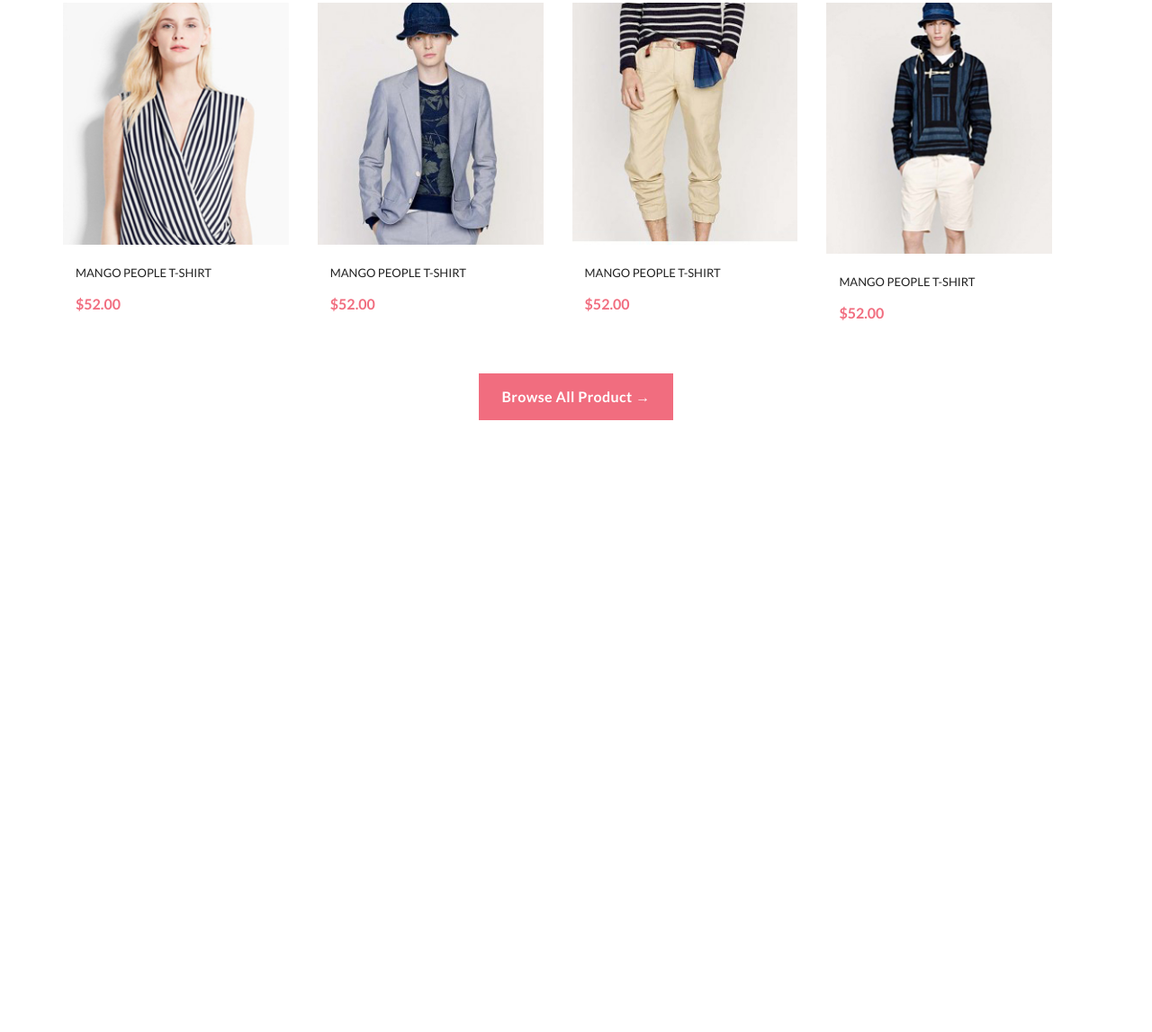
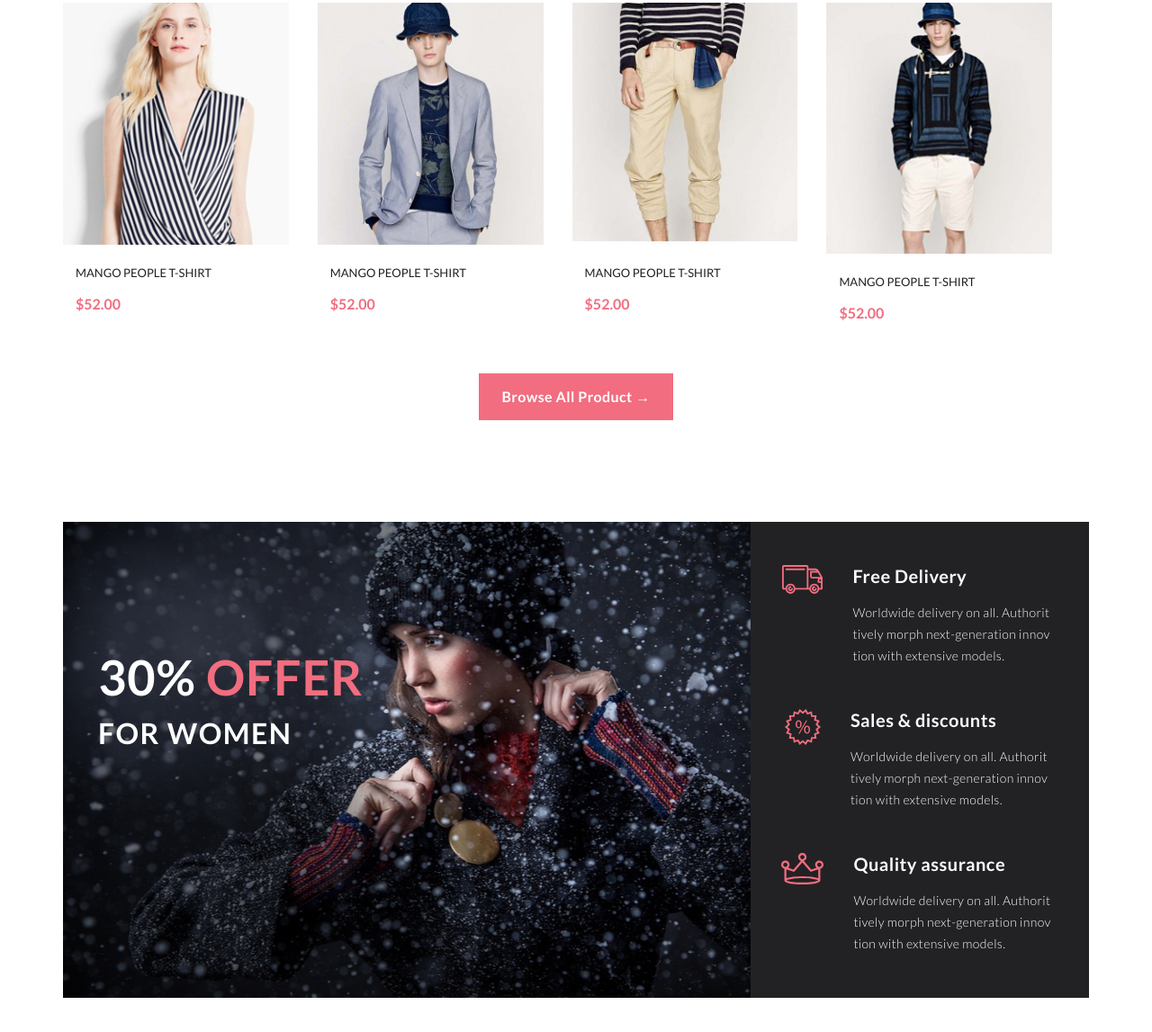
Before and after one commit to Fnomg/online-store, a website: page src/index.html in a window 1280 px wide. Shown: the part 2348-3495 px from the top of the page at 90% size. Before the commit the page ends 2815 px from the top, so only its background shows below. Drawn offline with Linux system fonts and the light colour scheme.

Commit message:
add advantages block

```diff
--- a/src/index.html
+++ b/src/index.html
@@ -178,6 +178,43 @@
       <a class="fetured__link" href="#"><p>Browse All Product &#8594;</p></a>
     </div>
   </section>
+  <section class="advantages">
+    <div class="advantages__wrapper container">
+      <div class="advantages__wrap">
+        <div class="advantages__sale">
+
+            <p class="advantages__text">30% <span class="advantages__text advantages__text--color">OFFER</span>
+            <span class="advantages__text advantages__text--size">FOR WOMEN</span></p>
+
+        </div>
+        <div class="advantages__content">
+          <ul class="advantages__list">
+            <li class="advantages__item">
+              <img src="./img/advantages-1.svg" alt="#" class="advantages__icon">
+              <div class="advantages__item-text">
+                <h3 class="advantages__title">Free Delivery</h3>
+                <p class="advantages__subtitle">Worldwide delivery on all. Authorit tively morph next-generation innov tion with extensive models.</p>
+              </div>
+            </li>
+            <li class="advantages__item">
+              <img src="./img/advantages-2.svg" alt="#" class="advantages__icon">
+              <div class="advantages__item-text">
+                <h3 class="advantages__title">Sales & discounts</h3>
+                <p class="advantages__subtitle">Worldwide delivery on all. Authorit tively morph next-generation innov tion with extensive models.</p>
+              </div>
+            </li>
+            <li class="advantages__item">
+              <img src="./img/advantages-3.svg" alt="#" class="advantages__icon">
+              <div class="advantages__item-text">
+                <h3 class="advantages__title">Quality assurance</h3>
+                <p class="advantages__subtitle">Worldwide delivery on all. Authorit tively morph next-generation innov tion with extensive models.</p>
+              </div>
+            </li>
+          </ul>
+        </div>
+      </div>
+    </div>
+  </section>
 </main>
 <footer></footer>
 </body>
--- /dev/null
+++ b/src/sass/components/advantages.scss
@@ -0,0 +1,96 @@
+.advantages__wrapper {
+  padding-top: 113px;
+  padding-bottom: 97px;
+}
+
+.advantages__wrap {
+  display: flex;
+  flex-direction: row;
+  align-items: center;
+}
+
+.advantages__sale {
+  background-image: url("../img/banner.jpg");
+  background-repeat: no-repeat;
+  background-position: center;
+  width: 67%;
+  height: 529px;
+  padding-top: 146px;
+  padding-left: 39px;
+}
+
+.advantages__text {
+  /* Style for "30% OFFER" */
+  width: 296px;
+  color: #ffffff;
+  font-family: Lato;
+  font-size: 54px;
+  font-weight: 700;
+  font-style: normal;
+  line-height: 54px;
+  text-align: left;
+  text-transform: uppercase;
+  letter-spacing: 0.9px;
+
+  &--color {
+    color: #f16d7f;
+  }
+
+  &--size {
+    font-size: 32px;
+    font-style: normal;
+    letter-spacing: 1.5px;
+    line-height: 32px;
+  }
+}
+
+.advantages__content {
+  width: 33%;
+  background-color: #222224;
+}
+
+.advantages__list {
+  display: flex;
+  flex-direction: column;
+  align-items: center;
+  justify-content: center;
+  padding: 48px 43px 48px 36px;
+}
+
+.advantages__item {
+  display: flex;
+  flex-direction: row;
+  align-items: flex-start;
+}
+
+.advantages__item:not(:last-child) {
+  margin-bottom: 47px;
+}
+
+.advantages__item-text {
+  margin-left: 33px;
+}
+
+.advantages__title {
+  color: #fbfbfb;
+  font-family: Lato;
+  font-size: 20px;
+  font-weight: 700;
+  font-style: normal;
+  line-height: normal;
+  text-align: left;
+  letter-spacing: 0.5px;
+}
+
+.advantages__subtitle {
+  margin-top: 17px;
+  width: 220px;
+  color: #fbfbfb;
+  font-family: Lato;
+  font-size: 14px;
+  font-weight: 300;
+  font-style: normal;
+  line-height: 24px;
+  text-align: left;
+  letter-spacing: 0.35px;
+}
--- a/src/sass/style.scss
+++ b/src/sass/style.scss
@@ -7,3 +7,4 @@
 @import "./components/hot";
 @import "./components/fetured";
 @import "./components/card";
+@import "./components/advantages";
```
Also changed, not shown: src/css/style.css, src/img/advantages-1.svg (added), src/img/advantages-2.svg (added), src/img/advantages-3.svg (added), src/img/banner.jpg (added), 1 other file.
